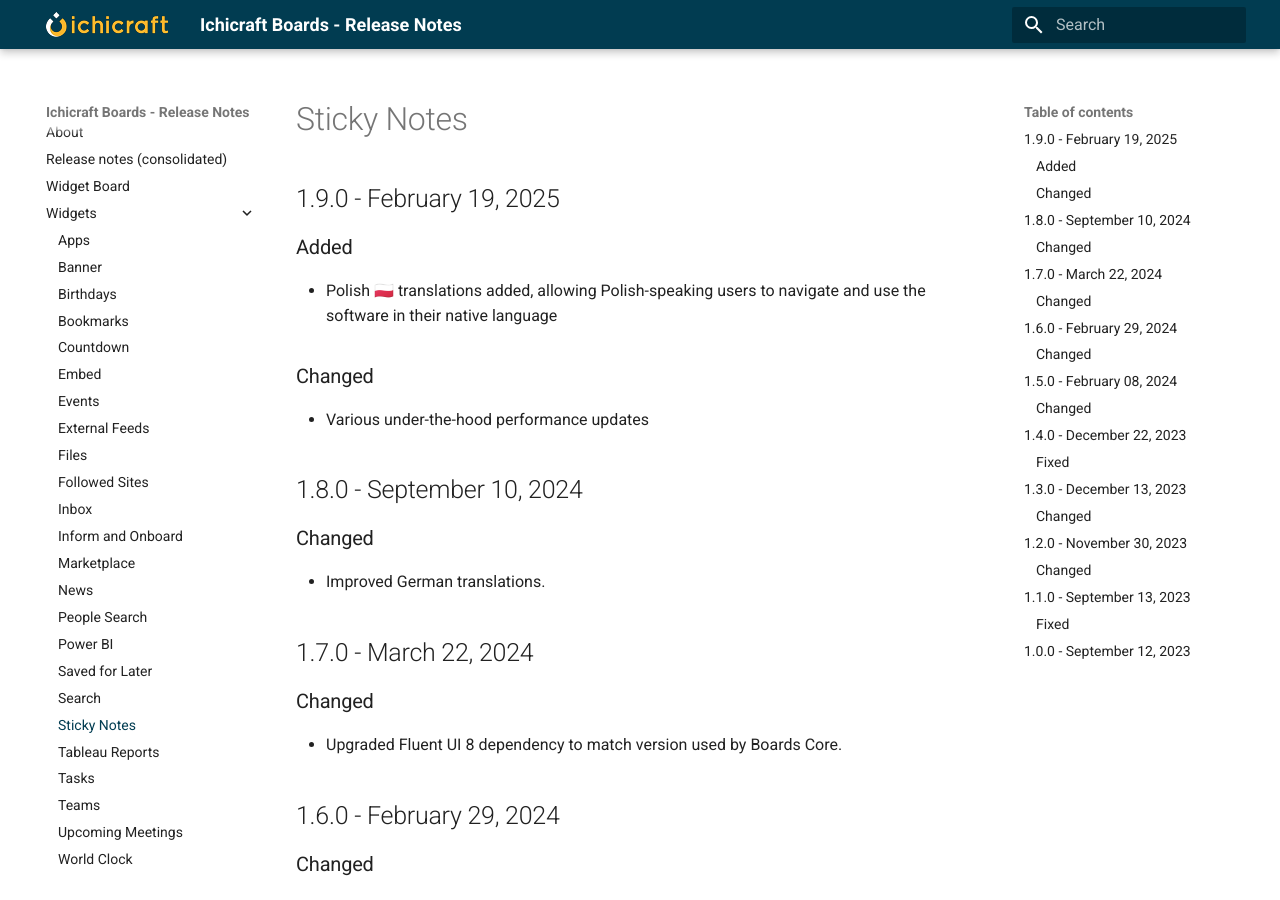
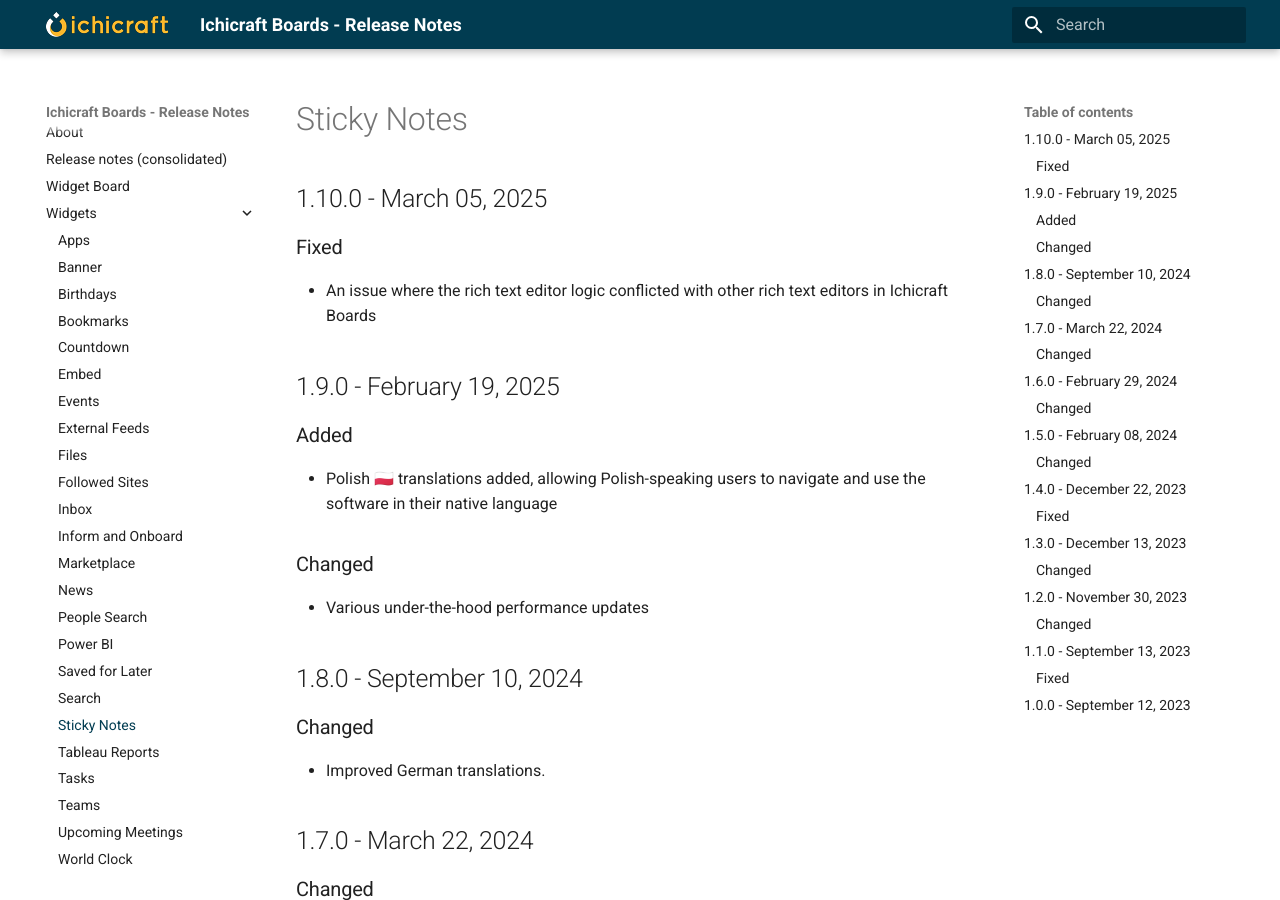
Before and after one commit to ichicraft/widgets-docs, an MkDocs documentation site: the page built from docs/Widgets/Sticky Notes.md, in a window 1280 px wide and 900 px high. Built offline with MkDocs 1.6.1 and Material for MkDocs 9.7.7, drawn with Linux system fonts in a browser that asks for light colours.

```diff
--- a/docs/Widgets/Sticky Notes.md
+++ b/docs/Widgets/Sticky Notes.md
@@ -1,3 +1,8 @@
+## 1.10.0 - March 05, 2025
+
+### Fixed
+- An issue where the rich text editor logic conflicted with other rich text editors in Ichicraft Boards
+
 ## 1.9.0 - February 19, 2025
 
 ### Added
```
Also changed, not shown: docs/Release-notes-(consolidated).md (+5 -0 lines).
